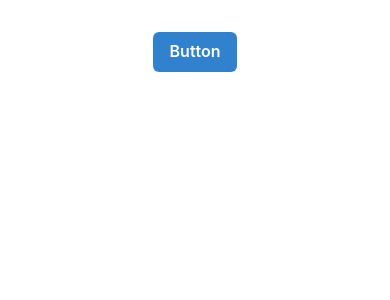
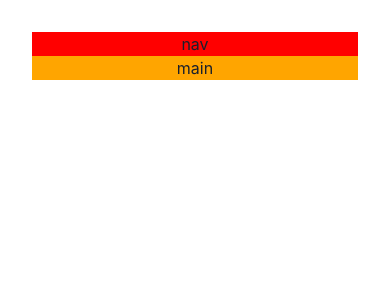
Before and after one commit to shirinzarghami/React-game-shop, a React (Vite) app: page / in a window 390 px wide. Shown: the top 300 px of the page. Built offline with nearby package versions, Linux system fonts and the light colour scheme.

Commit message:
Responsive grid

```diff
--- a/src/App.tsx
+++ b/src/App.tsx
@@ -1,14 +1,18 @@
 import { useState } from 'react'
 import './App.css'
-import { Button, ButtonGroup } from '@chakra-ui/react'
+import { Button, ButtonGroup, Grid, GridItem, Show } from '@chakra-ui/react'
 
 function App() {
-  const [count, setCount] = useState(0)
-
   return (
-    <div className="App">
-      <Button colorScheme='blue'>Button</Button>
-    </div>
+   <Grid templateAreas={{
+    base:`"nav" "main"` ,
+    lg:`"nav nav" "aside main"`}}>
+      <Show above="md">
+        <GridItem area='aside' bg='blue'>aside</GridItem>
+      </Show>
+     <GridItem area='main' bg='orange'>main</GridItem>
+     <GridItem area='nav' bg='red'>nav</GridItem>
+   </Grid>
   )
 }
 
--- a/src/index.css
+++ b/src/index.css
@@ -1,69 +1,3 @@
-:root {
-  font-family: Inter, system-ui, Avenir, Helvetica, Arial, sans-serif;
-  line-height: 1.5;
-  font-weight: 400;
-
-  color-scheme: light dark;
-  color: rgba(255, 255, 255, 0.87);
-  background-color: #242424;
-
-  font-synthesis: none;
-  text-rendering: optimizeLegibility;
-  -webkit-font-smoothing: antialiased;
-  -moz-osx-font-smoothing: grayscale;
-  -webkit-text-size-adjust: 100%;
+form {
+  width: 100%;
 }
-
-a {
-  font-weight: 500;
-  color: #646cff;
-  text-decoration: inherit;
-}
-a:hover {
-  color: #535bf2;
-}
-
-body {
-  margin: 0;
-  display: flex;
-  place-items: center;
-  min-width: 320px;
-  min-height: 100vh;
-}
-
-h1 {
-  font-size: 3.2em;
-  line-height: 1.1;
-}
-
-button {
-  border-radius: 8px;
-  border: 1px solid transparent;
-  padding: 0.6em 1.2em;
-  font-size: 1em;
-  font-weight: 500;
-  font-family: inherit;
-  background-color: #1a1a1a;
-  cursor: pointer;
-  transition: border-color 0.25s;
-}
-button:hover {
-  border-color: #646cff;
-}
-button:focus,
-button:focus-visible {
-  outline: 4px auto -webkit-focus-ring-color;
-}
-
-@media (prefers-color-scheme: light) {
-  :root {
-    color: #213547;
-    background-color: #ffffff;
-  }
-  a:hover {
-    color: #747bff;
-  }
-  button {
-    background-color: #f9f9f9;
-  }
-}
```
